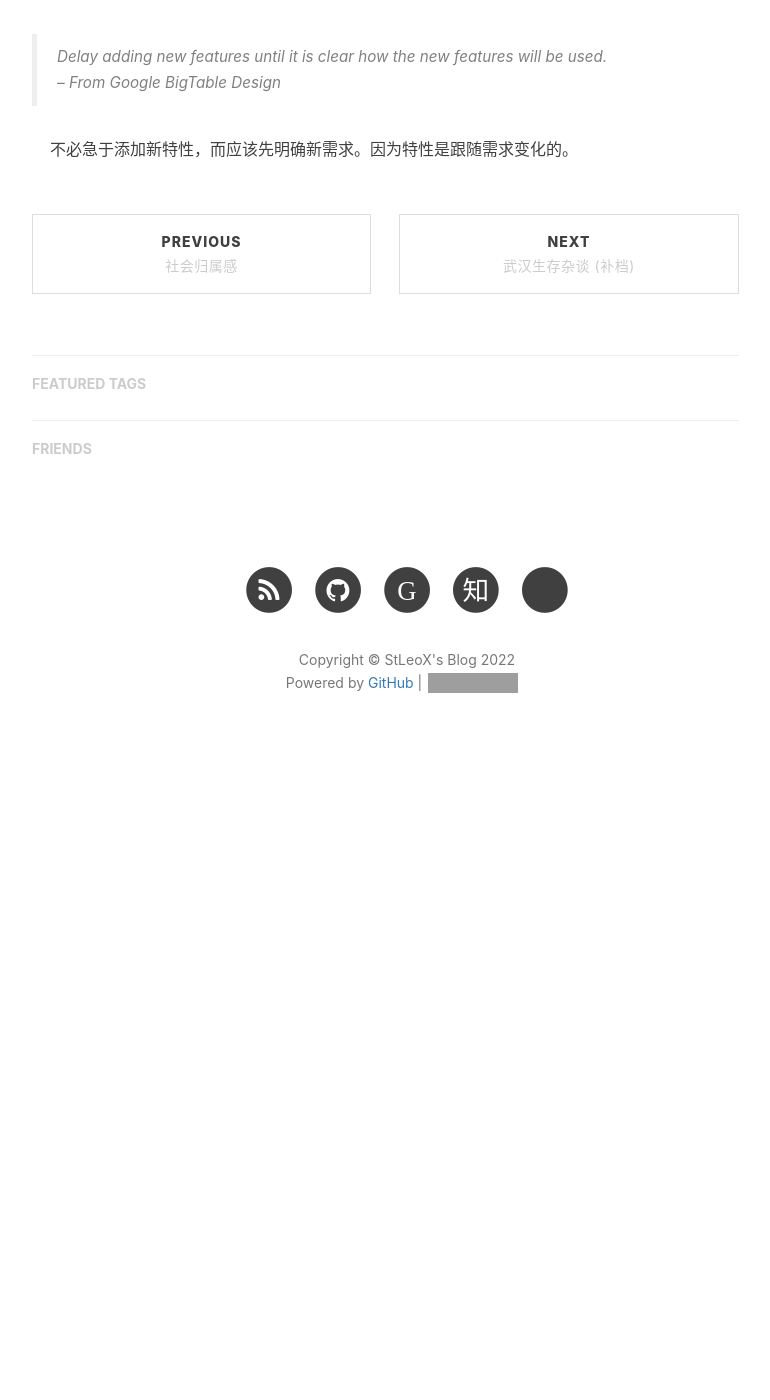
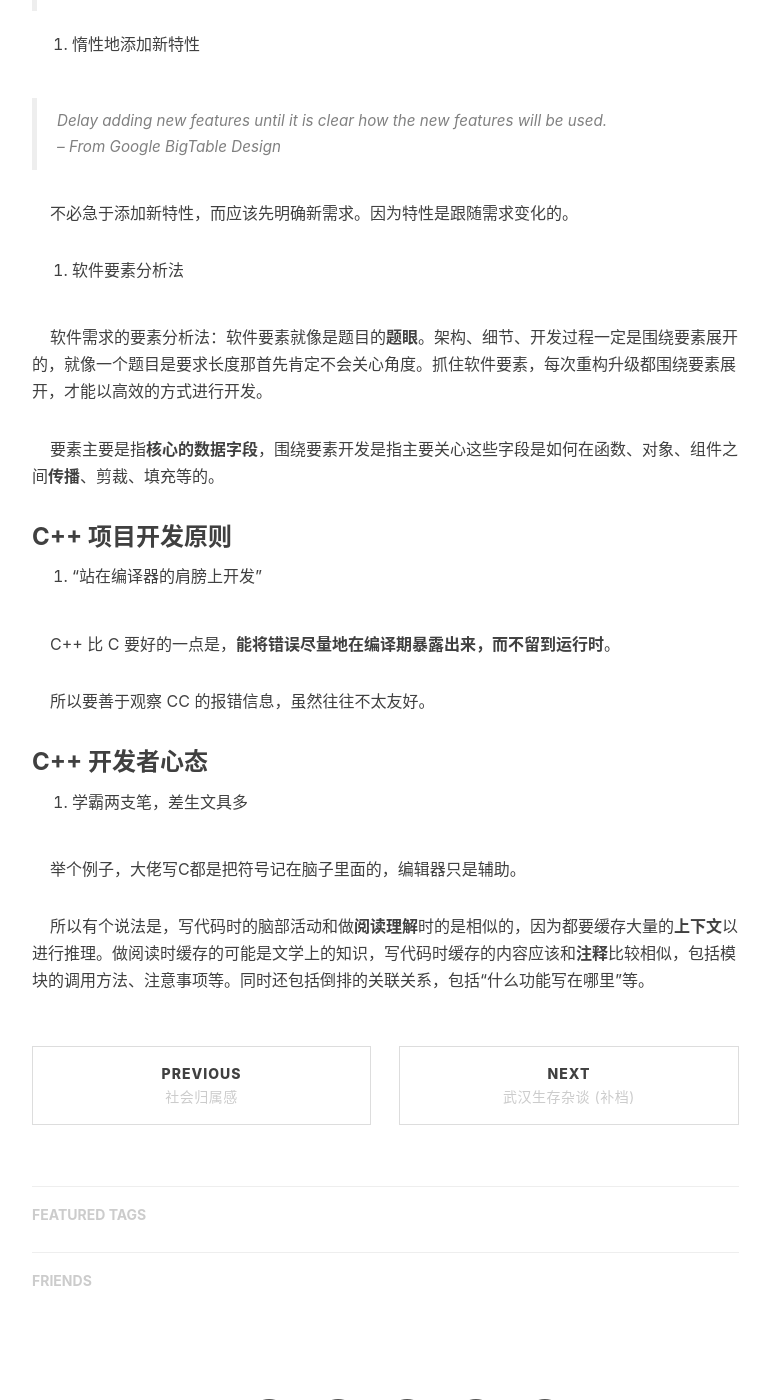
Before and after one commit to StLeoX/stleox.github.io, a Jekyll site: the page built from _posts/2022-07-15-C++大型项目开发.markdown, in a window 1280 px wide and 1400 px high, scrolled down 1806 px. Shown: the whole window, without its empty margins (233-1003 px from the left). Built offline with Jekyll 4.4.1, drawn with Linux system fonts in a browser that asks for light colours; nearby versions of some CDN libraries; our own code applies the rules of GitHub Pages for plain Markdown files; comment, search, counter and statistics services are not loaded; before the commit the page ends 2593 px from its top, so only the background shows below that; some of the changed text lies outside the part shown; grey boxes are pictures that could not be loaded.

```diff
--- a/_posts/2022-07-15-C++大型项目开发.markdown
+++ b/_posts/2022-07-15-C++大型项目开发.markdown
@@ -30,13 +30,13 @@
 
     现代化的做法是专门的配置文件，如 `yaml` , `json`。
 
-## 大型软件设计原则
+## 经验之谈
+
+### C++ 项目设计原则
 
 1. 三思而后行
 
 > Think twice, code once.
-
-
 
 2. 惰性地添加新特性
 
@@ -45,3 +45,25 @@
 > -- From *Google BigTable Design*
 
     不必急于添加新特性，而应该先明确新需求。因为特性是跟随需求变化的。
+
+3. 软件要素分析法
+
+    软件需求的要素分析法：软件要素就像是题目的**题眼**。架构、细节、开发过程一定是围绕要素展开的，就像一个题目是要求长度那首先肯定不会关心角度。抓住软件要素，每次重构升级都围绕要素展开，才能以高效的方式进行开发。
+
+    要素主要是指**核心的数据字段**，围绕要素开发是指主要关心这些字段是如何在函数、对象、组件之间**传播**、剪裁、填充等的。
+
+### C++ 项目开发原则
+
+1. “站在编译器的肩膀上开发”
+
+    C++ 比 C 要好的一点是，**能将错误尽量地在编译期暴露出来，而不留到运行时**。
+
+    所以要善于观察 CC 的报错信息，虽然往往不太友好。
+
+### C++ 开发者心态
+
+1. 学霸两支笔，差生文具多
+
+    举个例子，大佬写C都是把符号记在脑子里面的，编辑器只是辅助。
+
+    所以有个说法是，写代码时的脑部活动和做**阅读理解**时的是相似的，因为都要缓存大量的**上下文**以进行推理。做阅读时缓存的可能是文学上的知识，写代码时缓存的内容应该和**注释**比较相似，包括模块的调用方法、注意事项等。同时还包括倒排的关联关系，包括“什么功能写在哪里”等。
```
Also changed, not shown: _posts/2022-12-20-科研杂记.markdown (+8 -2 lines), _posts/2022-12-24-Review Algorithms.markdown (added, +37 -0 lines), _posts/asset/my daily thoughts on zhihu.md (+6 -0 lines).
